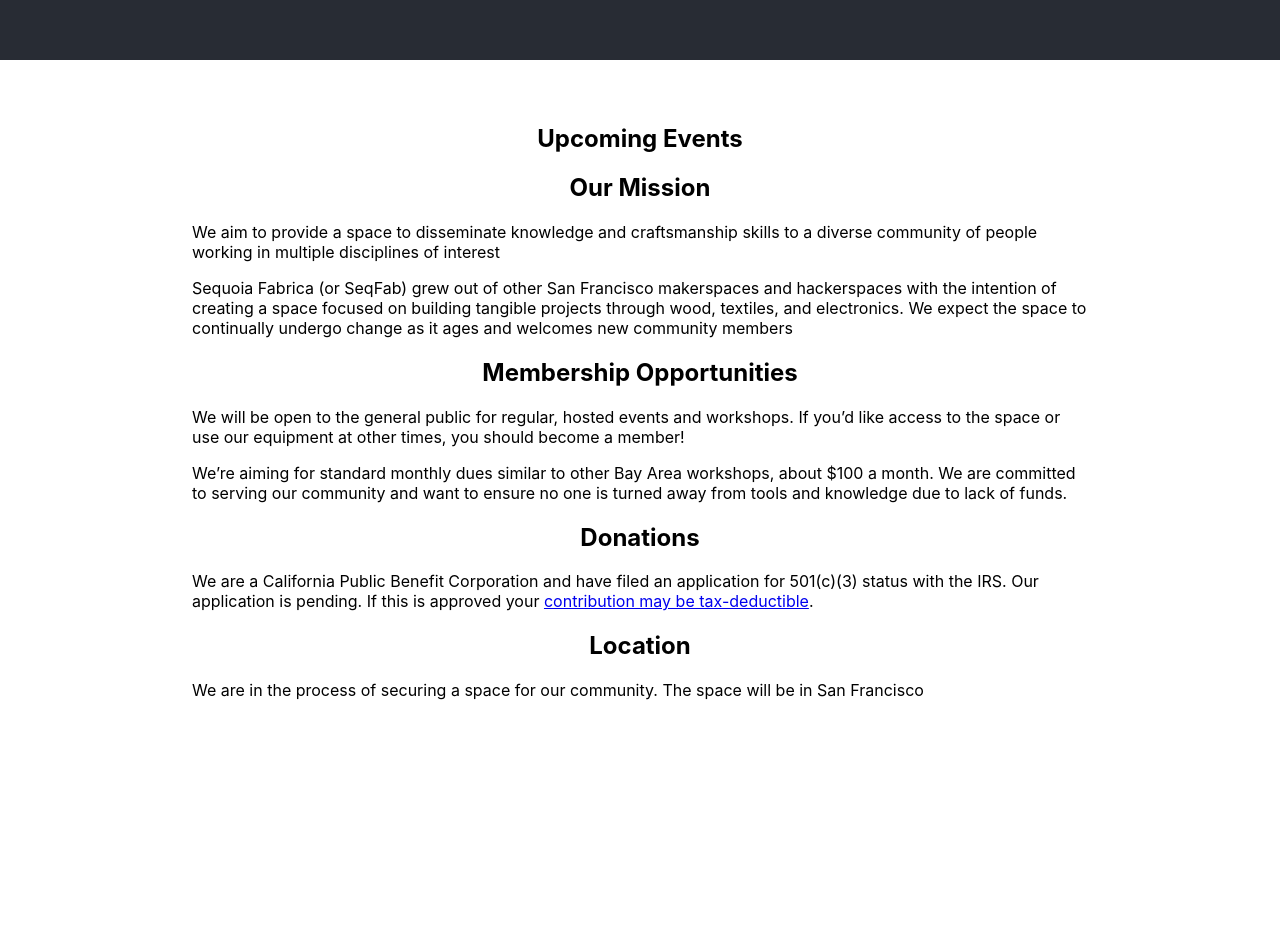
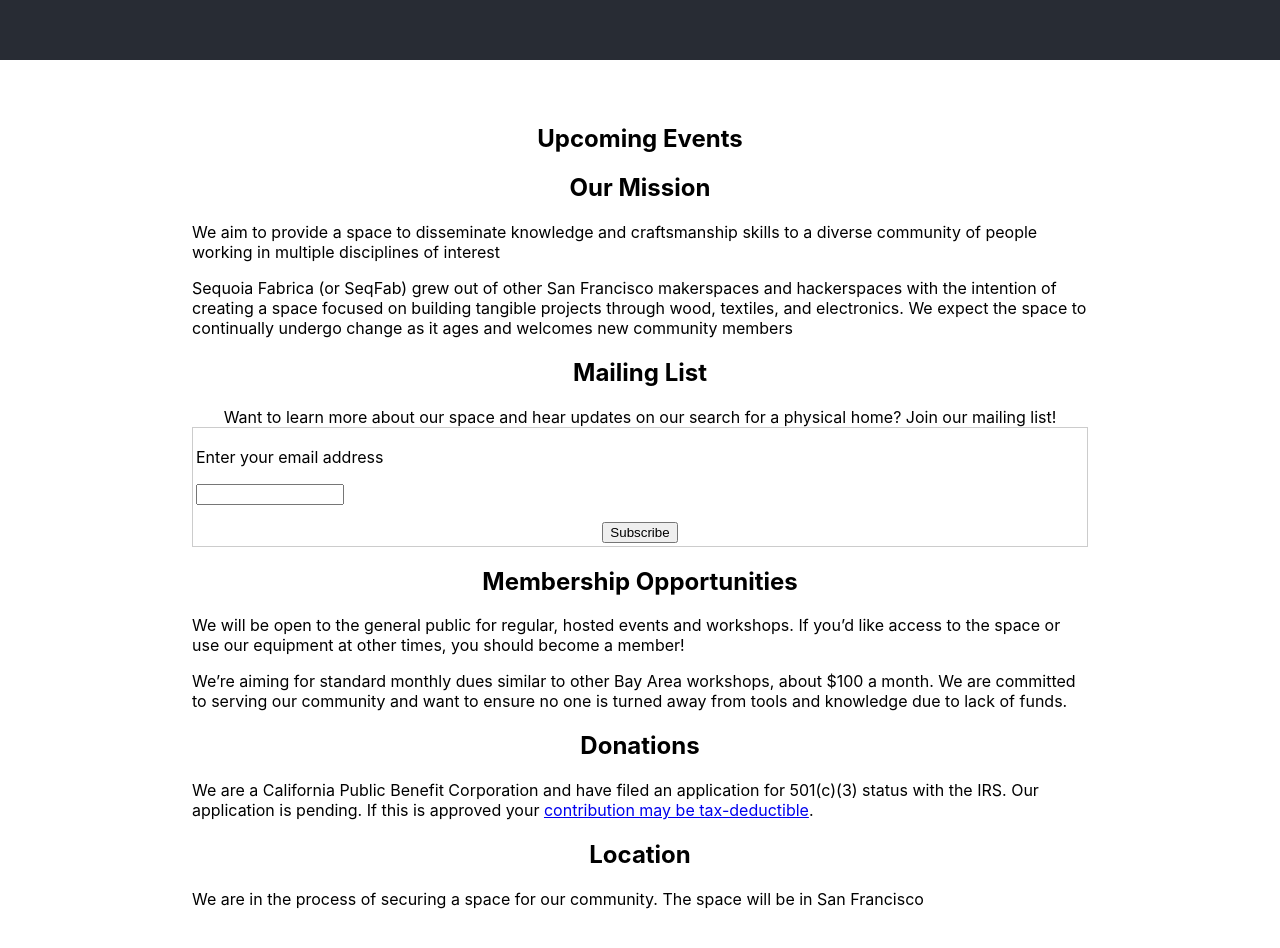
Before and after one commit to Sequoia-Fabrica/sequoia-fabrica-landing-page, a React (Create React App) app: page / in a window 1280 px wide. Shown: the part 740-1688 px from the top of the page. Before the commit the page ends 1504 px from the top, so only its background shows below. Built offline with nearby package versions, Linux system fonts and the light colour scheme.

Commit message:
Add tinyletter link

```diff
--- a/package.json
+++ b/package.json
@@ -7,6 +7,7 @@
     "@testing-library/jest-dom": "^5.17.0",
     "@testing-library/react": "^13.4.0",
     "@testing-library/user-event": "^13.5.0",
+    "dompurify": "^3.0.6",
     "react": "^18.2.0",
     "react-dom": "^18.2.0",
     "react-scripts": "5.0.1",
--- a/src/App.js
+++ b/src/App.js
@@ -1,6 +1,11 @@
+import DOMPurify from "dompurify";
 import './App.css';
 
 function App() {
+
+    const tinyLetterHTML = `<form style="border:1px solid #ccc;padding:3px;text-align:center;" action="https://tinyletter.com/sequoiafabrica" method="post" target="popupwindow" onsubmit="window.open('https://tinyletter.com/sequoiafabrica', 'popupwindow', 'scrollbars=yes,width=800,height=600');return true"><p><label for="tlemail">Enter your email address</label></p><p><input type="text" style="width:140px" name="email" id="tlemail" /></p><input type="hidden" value="1" name="embed"/><input type="submit" value="Subscribe" /></form>`;
+  const tinyLetterSanitized = DOMPurify.sanitize(tinyLetterHTML);
+
   return (
     <div className="App">
       <header className="App-header">
@@ -14,6 +19,10 @@ function App() {
       <h2>Our Mission</h2>
       <p>We aim to provide a space to disseminate knowledge and craftsmanship skills to a diverse community of people working in multiple disciplines of interest</p>
       <p>Sequoia Fabrica (or SeqFab) grew out of other San Francisco makerspaces and hackerspaces with the intention of creating a space focused on building tangible projects through wood, textiles, and electronics. We expect the space to continually undergo change as it ages and welcomes new community members</p>
+
+      <h2>Mailing List</h2>
+      Want to learn more about our space and hear updates on our search for a physical home? Join our mailing list!
+      <div dangerouslySetInnerHTML={{ __html: tinyLetterSanitized }} />
 
       <h2>Membership Opportunities</h2>
       <p>We will be open to the general public for regular, hosted events and workshops. If you’d like access to the space or use our equipment at other times, you should become a member!</p>
```
Also changed, not shown: 1 other file (tests, documents, lock files or other folders).
